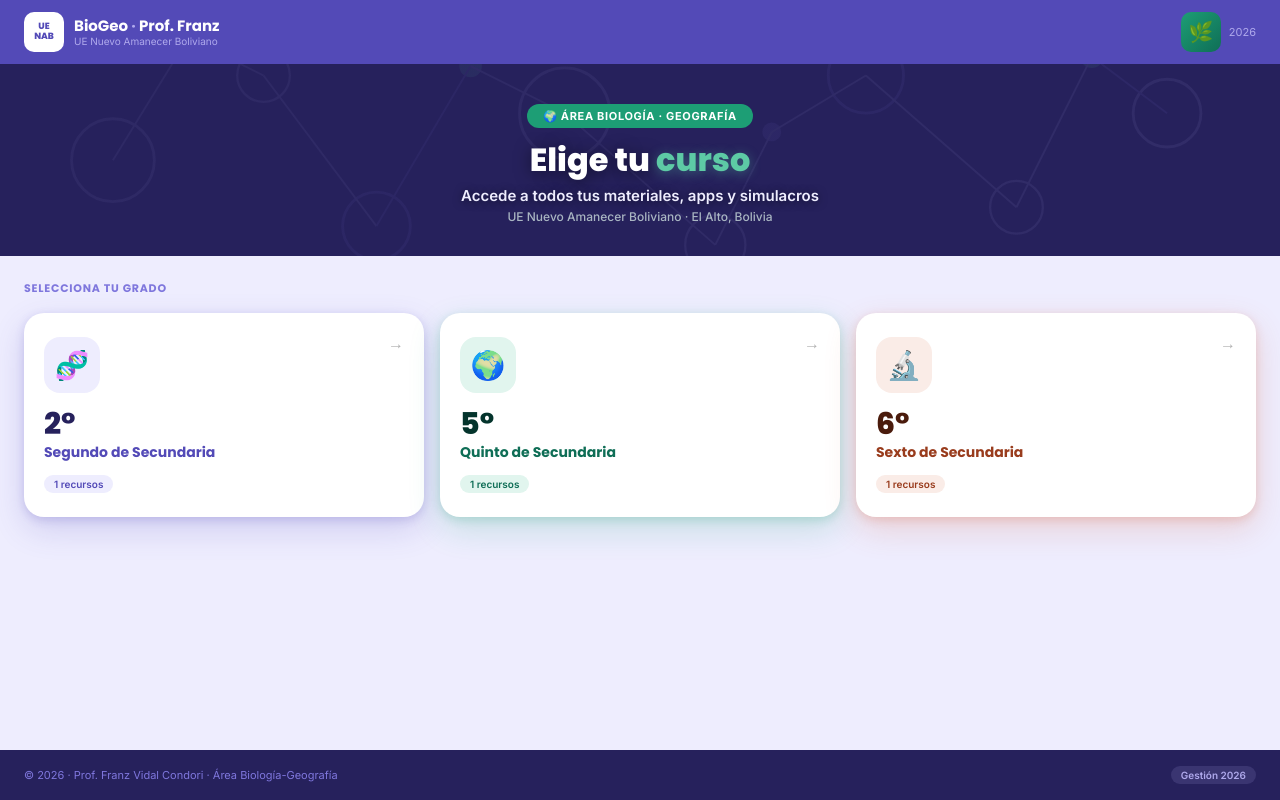
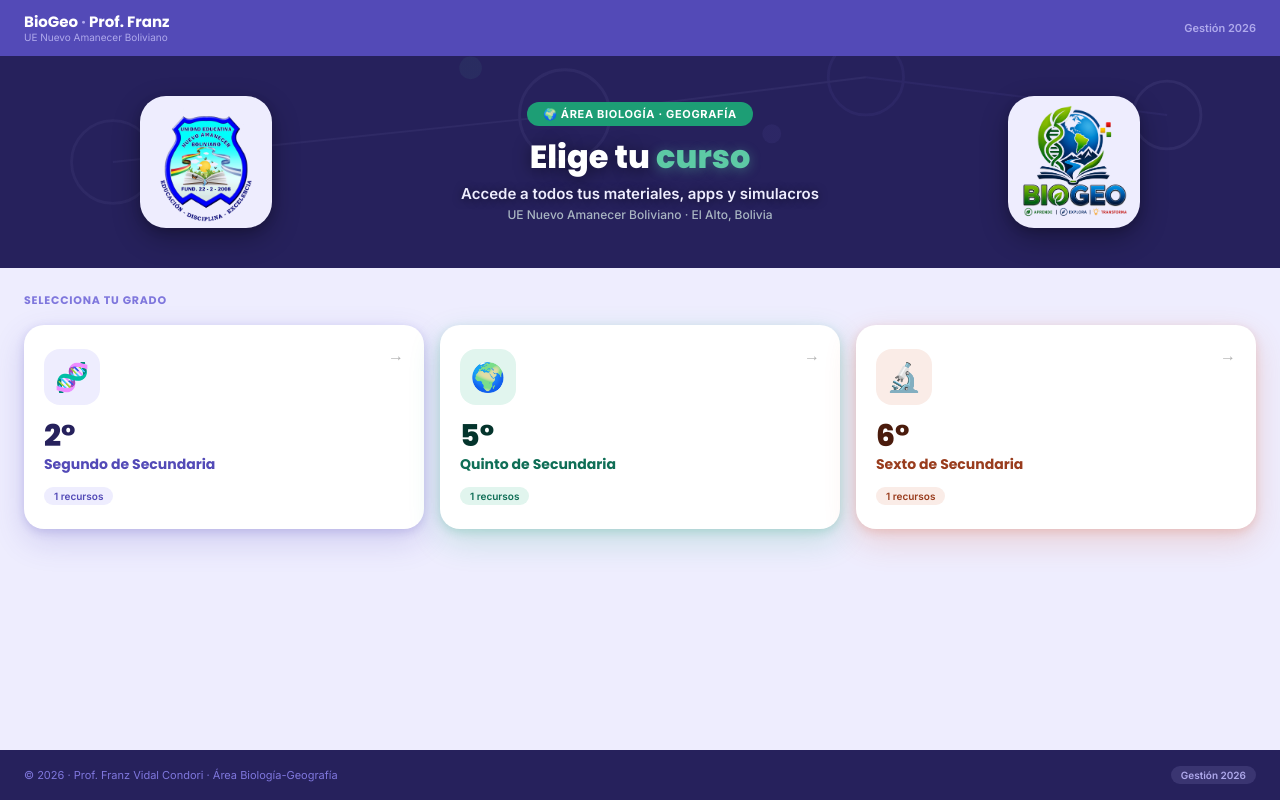
Before and after one commit to franzvidal6-sketch/biogeo-uenab, a React (Vite) app: page / in a window 1280 px wide. Built offline with nearby package versions, Linux system fonts and the light colour scheme.

Commit message:
Logos en chips clay flanqueando el hero

```diff
--- a/src/pages/PantallaPrincipal.jsx
+++ b/src/pages/PantallaPrincipal.jsx
@@ -1,5 +1,6 @@
-import { useState } from "react";
 import "../styles/PantallaPrincipal.css";
+import logoColegio from "../assets/logo-colegio.png";
+import logoBio from "../assets/logo-biogeo.png";
 
 const ICONOS_CURSO = {
   segundo: "🧬",
@@ -8,9 +9,9 @@ const ICONOS_CURSO = {
 };
 
 const COLORES_CURSO = {
-  segundo: { sombra: "rgba(83,74,183,0.20)", fondo: "#EEEDFE", texto: "#26215C", subtexto: "#534AB7", stat: "stat-segundo" },
-  quinto:  { sombra: "rgba(29,158,117,0.20)", fondo: "#E1F5EE", texto: "#04342C", subtexto: "#0F6E56", stat: "stat-quinto" },
-  sexto:   { sombra: "rgba(216,90,48,0.20)",  fondo: "#FAECE7", texto: "#4A1B0C", subtexto: "#993C1D", stat: "stat-sexto" }
+  segundo: { sombra: "rgba(83,74,183,0.20)", fondo: "#EEEDFE", texto: "#26215C", subtexto: "#534AB7" },
+  quinto:  { sombra: "rgba(29,158,117,0.20)", fondo: "#E1F5EE", texto: "#04342C", subtexto: "#0F6E56" },
+  sexto:   { sombra: "rgba(216,90,48,0.20)",  fondo: "#FAECE7", texto: "#4A1B0C", subtexto: "#993C1D" }
 };
 
 function contarNuevos(recursos) {
@@ -21,60 +22,46 @@ export default function PantallaPrincipal({ plataforma, cursos, onSeleccionarCur
   return (
     <div className="pp-app">
 
-      {/* NAVBAR */}
       <nav className="pp-navbar">
-        <div className="pp-nav-left">
-          <div className="pp-logo-colegio">
-            <span className="pp-logo-colegio-inner">UE<br/>NAB</span>
-          </div>
         <div className="pp-navbar-info">
           <div className="pp-navbar-logo">BioGeo <span>·</span> Prof. Franz</div>
           <div className="pp-navbar-inst">{plataforma.institucion}</div>
         </div>
-        </div>
-        <div className="pp-nav-right">
-          <div className="pp-logo-area">🌿</div>
-          <div className="pp-gestion">{plataforma.gestion}</div>
-        </div>
+        <div className="pp-gestion">Gestión {plataforma.gestion}</div>
       </nav>
 
-      {/* HERO */}
       <div className="pp-hero">
         <svg className="pp-mol-fondo" viewBox="0 0 680 210" xmlns="http://www.w3.org/2000/svg" preserveAspectRatio="xMidYMid slice">
           <circle cx="60" cy="105" r="22" stroke="#AFA9EC" strokeWidth="1.5" fill="none"/>
-          <circle cx="140" cy="60" r="14" stroke="#AFA9EC" strokeWidth="1.2" fill="none"/>
-          <circle cx="200" cy="140" r="18" stroke="#7F77DD" strokeWidth="1.5" fill="none"/>
           <circle cx="300" cy="80" r="24" stroke="#AFA9EC" strokeWidth="1.5" fill="none"/>
-          <circle cx="380" cy="150" r="16" stroke="#AFA9EC" strokeWidth="1.2" fill="none"/>
           <circle cx="460" cy="60" r="20" stroke="#7F77DD" strokeWidth="1.5" fill="none"/>
-          <circle cx="540" cy="130" r="14" stroke="#AFA9EC" strokeWidth="1.2" fill="none"/>
           <circle cx="620" cy="80" r="18" stroke="#AFA9EC" strokeWidth="1.5" fill="none"/>
-          <circle cx="100" cy="40" r="5" fill="#7F77DD"/>
           <circle cx="250" cy="55" r="6" fill="#5DCAA5"/>
           <circle cx="410" cy="90" r="5" fill="#7F77DD"/>
-          <circle cx="580" cy="50" r="6" fill="#5DCAA5"/>
-          <line x1="60" y1="105" x2="100" y2="40" stroke="#AFA9EC" strokeWidth="1"/>
-          <line x1="100" y1="40" x2="140" y2="60" stroke="#AFA9EC" strokeWidth="1"/>
-          <line x1="140" y1="60" x2="200" y2="140" stroke="#AFA9EC" strokeWidth="1"/>
-          <line x1="200" y1="140" x2="250" y2="55" stroke="#7F77DD" strokeWidth="1"/>
-          <line x1="250" y1="55" x2="300" y2="80" stroke="#AFA9EC" strokeWidth="1"/>
-          <line x1="300" y1="80" x2="380" y2="150" stroke="#AFA9EC" strokeWidth="1"/>
-          <line x1="380" y1="150" x2="410" y2="90" stroke="#AFA9EC" strokeWidth="1"/>
-          <line x1="410" y1="90" x2="460" y2="60" stroke="#AFA9EC" strokeWidth="1"/>
-          <line x1="460" y1="60" x2="540" y2="130" stroke="#AFA9EC" strokeWidth="1"/>
-          <line x1="540" y1="130" x2="580" y2="50" stroke="#AFA9EC" strokeWidth="1"/>
-          <line x1="580" y1="50" x2="620" y2="80" stroke="#7F77DD" strokeWidth="1"/>
+          <line x1="60" y1="105" x2="300" y2="80" stroke="#AFA9EC" strokeWidth="1"/>
+          <line x1="300" y1="80" x2="460" y2="60" stroke="#AFA9EC" strokeWidth="1"/>
+          <line x1="460" y1="60" x2="620" y2="80" stroke="#7F77DD" strokeWidth="1"/>
         </svg>
         <div className="pp-hero-overlay"></div>
+
+        <div className="pp-hero-flex">
+          <div className="pp-hero-logo-chip">
+            <img src={logoColegio} alt="Logo Colegio" className="pp-hero-logo" />
+          </div>
+
           <div className="pp-hero-content">
             <div className="pp-hero-tag">🌍 ÁREA BIOLOGÍA · GEOGRAFÍA</div>
             <h1 className="pp-hero-title">Elige tu <span>curso</span></h1>
             <p className="pp-hero-sub">Accede a todos tus materiales, apps y simulacros</p>
             <p className="pp-hero-inst">{plataforma.institucion} · El Alto, Bolivia</p>
           </div>
+
+          <div className="pp-hero-logo-chip">
+            <img src={logoBio} alt="Logo BioGeo" className="pp-hero-logo" />
+          </div>
+        </div>
       </div>
 
-      {/* CONTENIDO */}
       <div className="pp-contenido">
         <div className="pp-section-label">Selecciona tu grado</div>
         <div className="pp-cursos-grid">
@@ -95,7 +82,7 @@ export default function PantallaPrincipal({ plataforma, cursos, onSeleccionarCur
                 <div className="pp-curso-grado" style={{ color: col.texto }}>{curso.grado}</div>
                 <div className="pp-curso-nombre" style={{ color: col.subtexto }}>{curso.nombre}</div>
                 <div className="pp-curso-stats">
-                  <span className={`pp-stat pp-${col.stat}`} style={{ background: col.fondo, color: col.subtexto }}>
+                  <span className="pp-stat" style={{ background: col.fondo, color: col.subtexto }}>
                     {curso.recursos.length} recursos
                   </span>
                   {nuevos > 0 && (
@@ -108,7 +95,6 @@ export default function PantallaPrincipal({ plataforma, cursos, onSeleccionarCur
         </div>
       </div>
 
-      {/* FOOTER */}
       <div className="pp-footer">
         <div className="pp-footer-text">© {plataforma.gestion} · Prof. Franz Vidal Condori · Área Biología-Geografía</div>
         <div className="pp-footer-badge">Gestión {plataforma.gestion}</div>
--- a/src/styles/PantallaPrincipal.css
+++ b/src/styles/PantallaPrincipal.css
@@ -7,33 +7,10 @@
 .pp-navbar {
   background: #534AB7;
   padding: 0 1.5rem;
-  height: 64px;
+  height: 56px;
   display: flex;
   align-items: center;
   justify-content: space-between;
-}
-.pp-nav-left {
-  display: flex;
-  align-items: center;
-  gap: 10px;
-}
-.pp-logo-colegio {
-  width: 40px;
-  height: 40px;
-  border-radius: 10px;
-  background: #fff;
-  display: flex;
-  align-items: center;
-  justify-content: center;
-  flex-shrink: 0;
-}
-.pp-logo-colegio-inner {
-  font-family: 'Poppins', sans-serif;
-  font-size: 9px;
-  font-weight: 800;
-  color: #534AB7;
-  text-align: center;
-  line-height: 1.1;
 }
 .pp-navbar-logo {
   font-family: 'Poppins', sans-serif;
@@ -47,31 +24,16 @@
   font-size: 10px;
   color: #AFA9EC;
 }
-.pp-nav-right {
-  display: flex;
-  align-items: center;
-  gap: 8px;
-}
-.pp-logo-area {
-  width: 40px;
-  height: 40px;
-  border-radius: 10px;
-  background: linear-gradient(135deg, #1D9E75, #0F6E56);
-  display: flex;
-  align-items: center;
-  justify-content: center;
-  font-size: 20px;
-}
 .pp-gestion {
   font-size: 11px;
   color: #AFA9EC;
   font-family: 'Inter', sans-serif;
+  font-weight: 600;
 }
 .pp-hero {
   position: relative;
   background: #26215C;
-  padding: 2.5rem 1.5rem 2rem;
-  text-align: center;
+  padding: 2.5rem 1.5rem;
   overflow: hidden;
 }
 .pp-mol-fondo {
@@ -88,9 +50,41 @@
   background: linear-gradient(135deg, rgba(38,33,92,0.55) 0%, rgba(38,33,92,0.30) 100%);
   pointer-events: none;
 }
-.pp-hero-content {
+.pp-hero-flex {
   position: relative;
   z-index: 2;
+  display: flex;
+  align-items: center;
+  justify-content: center;
+  gap: 2rem;
+  max-width: 1000px;
+  margin: 0 auto;
+}
+.pp-hero-logo-chip {
+  width: 132px;
+  height: 132px;
+  border-radius: 26px;
+  background: #EEEDFE;
+  display: flex;
+  align-items: center;
+  justify-content: center;
+  padding: 6px;
+  box-shadow: 0 10px 28px rgba(0,0,0,0.30), 0 3px 10px rgba(0,0,0,0.15);
+  flex-shrink: 0;
+}
+.pp-hero-logo {
+  width: 100%;
+  height: 100%;
+  object-fit: contain;
+}
+@media (max-width: 700px) {
+  .pp-hero-logo-chip { width: 76px; height: 76px; border-radius: 18px; padding: 4px; }
+  .pp-hero-flex { gap: 0.75rem; }
+}
+.pp-hero-content {
+  text-align: center;
+  flex: 1;
+  min-width: 0;
 }
 .pp-hero-tag {
   display: inline-block;
@@ -112,6 +106,9 @@
   line-height: 1.15;
   margin-bottom: 0.5rem;
   text-shadow: 0 2px 16px rgba(0,0,0,0.5);
+}
+@media (max-width: 700px) {
+  .pp-hero-title { font-size: 24px; }
 }
 .pp-hero-title span {
   color: #5DCAA5;
```
Also changed, not shown: src/assets/logo-biogeo.png (added), src/assets/logo-colegio.png (added). Lines whose indentation alone changed are shown as unchanged.
